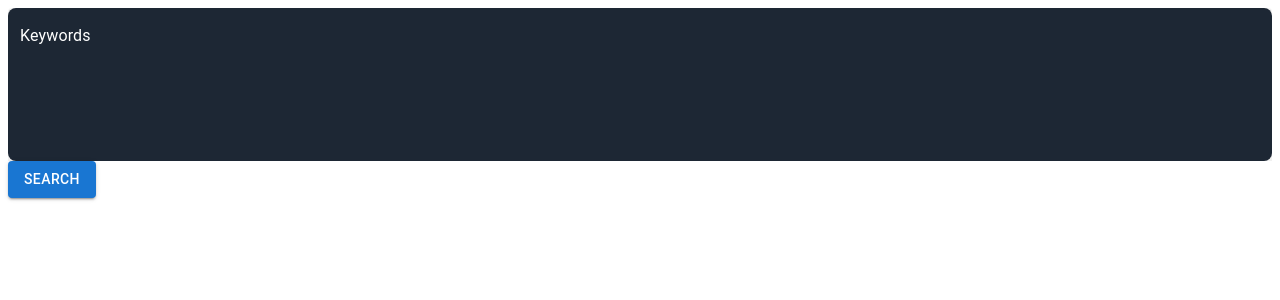
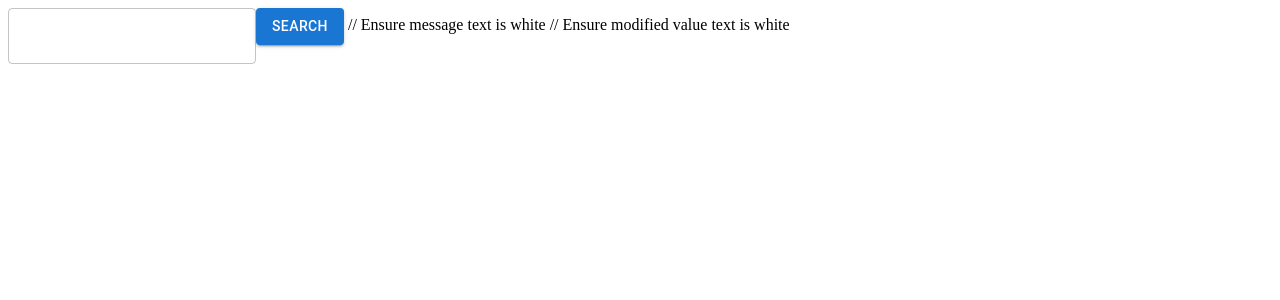
Before and after one commit to RasanYo/MissingMigrants, a Next.js app in the folder frontend/: page / in a window 1280 px wide. Shown: the top 300 px of the page. Built offline with nearby package versions, Linux system fonts and the light colour scheme; no server answers.

Commit message:
communication with backend

```diff
--- a/frontend/@/components/textfield.tsx
+++ b/frontend/@/components/textfield.tsx
@@ -1,7 +1,7 @@
 import * as React from 'react';
 import { Box, TextField } from '@mui/material';
 
-const Textfield = () => {
+const Textfield = (value,onChange=()=>{}) => {
   return (
     <Box
       component="form"
@@ -23,6 +23,8 @@ const Textfield = () => {
           rows={4}
           placeholder="Give in the keywords you want to search on"
           variant="filled"
+          value={value}
+          onChange={onChange}
         />
       </div>
     </Box>
--- a/frontend/pages/index.tsx
+++ b/frontend/pages/index.tsx
@@ -1,23 +1,58 @@
 import React, { useState, useEffect } from 'react';
 import 'tailwindcss/tailwind.css';
-import Textfield from '@/components/textfield'; // Changed import statement
-import LanguageSelector from '@/components/language-select'; // Import the LanguageSelector component
-import Button from '@mui/material/Button';
+import { TextField, Button } from '@mui/material';
 
 export default function Page() {
   const [message, setMessage] = useState('');
+  const [inputValue, setInputValue] = useState('');
+  const [modifiedValue, setModifiedValue] = useState('');
 
-  useEffect(() => {
-    fetch('/api/healthchecker')
-      .then(response => response.json())
-      .then(data => setMessage(data.message));
-  }, []);
+  const handleInputChange = (event) => {
+    setInputValue(event.target.value);
+  };
+
+  const handleSearchClick = () => {
+    fetch('/api/search', {
+      method: 'POST',
+      headers: {
+        'Content-Type': 'application/json',
+      },
+      body: JSON.stringify({ keywords: inputValue })
+    })
+    .then(response => response.json())
+    .then(data => {
+      console.log(data);
+      setMessage(data.message);  // Display the response message
+      setModifiedValue(data.modified);  // Set and display the modified value
+    })
+    .catch(error => console.error('Error:', error));
+  };
 
   return (
-    <div className="h-screen flex flex-col justify-center items-center px-6 py-12 lg:px-8 bg-black text-white">
-      <div className="max-w-lg w-full">
-        <Textfield />
-        <Button variant="contained" className="mt-4 bg-gray-800 hover:bg-gray-700 text-white">Search</Button>
+    <div className="h-screen flex flex-col justify-center items-center px-6 py-12 lg:px-8 bg-black">
+      <div className="max-w-lg w-full space-y-4">
+        <TextField
+          value={inputValue}
+          onChange={handleInputChange}
+          label="Enter Keywords"
+          variant="outlined"
+          InputLabelProps={{
+            style: { color: '#fff' }, // Label text color
+          }}
+          InputProps={{
+            className: "text-white bg-gray-800", // Input text color
+          }}
+          className="w-full"
+        />
+        <Button
+          variant="contained"
+          className="bg-gray-800 hover:bg-gray-700 text-white"
+          onClick={handleSearchClick}
+        >
+          Search
+        </Button>
+        {message && <p className="text-white">{message}</p>}  // Ensure message text is white
+        {modifiedValue && <p className="text-white">Modified: {modifiedValue}</p>}  // Ensure modified value text is white
       </div>
     </div>
   );
```
Also changed, not shown: 1 other file (tests, documents, lock files or other folders).
